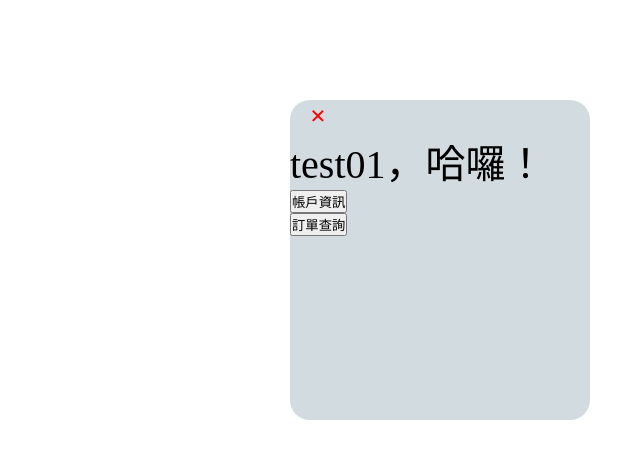
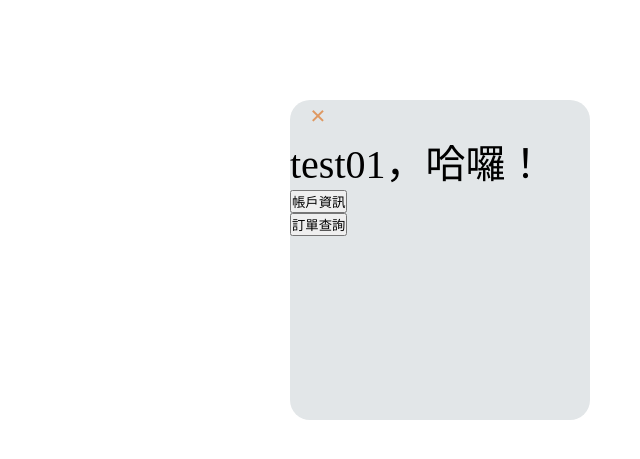
Before and after one commit to hsuchenhsi/Brch-, a Django app: template templates/header.html in a window 1280 px wide. Shown: the part 120-579 px from the top of the page, without its empty margins (640-1280 px from the left). Run offline with Django 4.2, Linux system fonts and the light colour scheme; the template is opened without the code that fills it: values that come from a table or form of the project are taken from there, others are empty; a user stored in the database is signed in; data comes from the database, SQL or seed files in the repository.

Commit message:
0528會員css

```diff
--- a/static/css/member.css
+++ b/static/css/member.css
@@ -4,7 +4,7 @@
     object-fit: cover;
     margin: 50px;
     border-radius: 20px;
-    background-color: rgb(210, 219, 224) !important;
+    background-color: rgb(226, 230, 232) !important;
 
 }
 
@@ -14,7 +14,7 @@
 }
 
 .close {
-    color: #ff0000;
+    color: #df9861;
     margin-top: 20px;
     margin: 20px;
     font-size: 28px;
@@ -23,9 +23,11 @@
 
 .button {
     transition-duration: 0.4s;
+    height: 10px;
+    display: inline-block;
   }
 
 .information:hover, .order:hover{
-background-color: #b1c0c5;
-color: white;
+    color: rgb(87, 87, 87);
+    background-color: #d6dddf;
 }
--- a/templates/member.html
+++ b/templates/member.html
@@ -25,7 +25,7 @@
                 <button class="order" type="button">訂單查詢</button>
             </a>
         </div>
-    <div>
+    </div>
 
 </body>
 </html>
```
